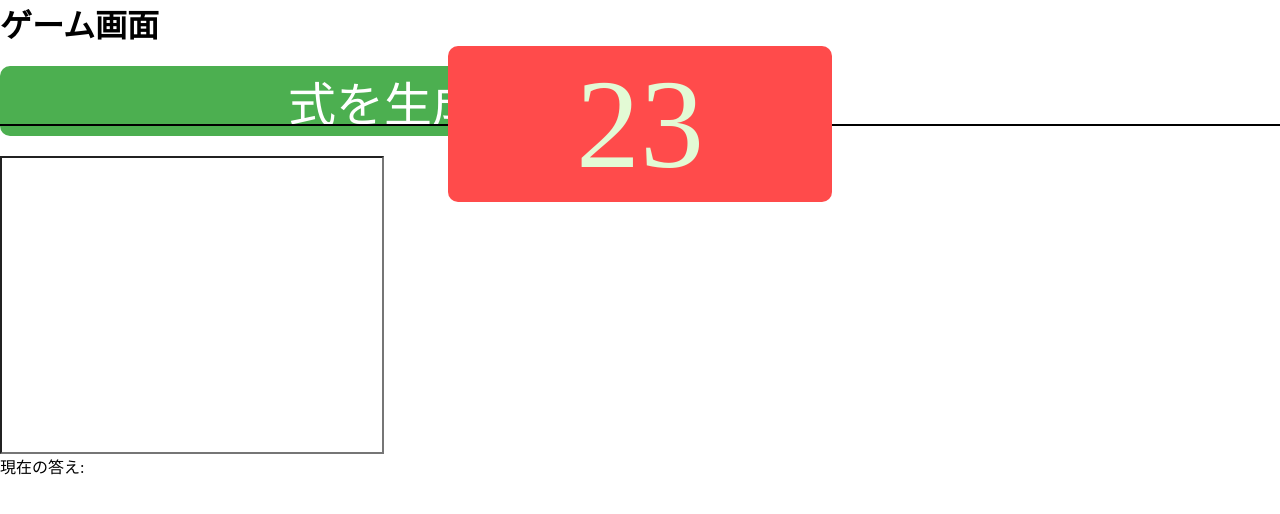
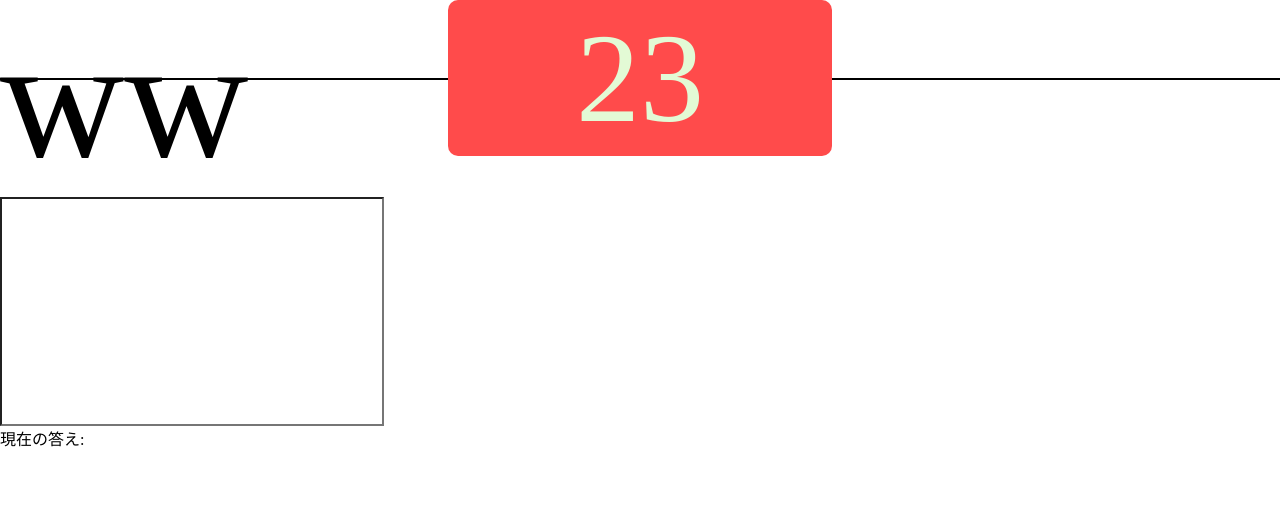
Before and after one commit to kusawokoshitemori/math_calculation_memory, a React app: page /game in a window 1280 px wide. Shown: the top 514 px of the page. Built offline with nearby package versions, Linux system fonts and the light colour scheme.

Commit message:
React 親コンポーネントの中央揃えの方法が分からない

```diff
--- a/src/components/math_formula.tsx
+++ b/src/components/math_formula.tsx
@@ -4,9 +4,14 @@ import "../styles/component.css"; // styles/component.cssをインポート
 interface MathFormulaProps {
   answer: number[];
   setAnswer: React.Dispatch<React.SetStateAction<number[]>>;
+  NewFormula: string;
 }
 
-const Math_formula: React.FC<MathFormulaProps> = ({ answer, setAnswer }) => {
+const Math_formula: React.FC<MathFormulaProps> = ({
+  answer,
+  setAnswer,
+  NewFormula,
+}) => {
   const [expression, setExpression] = useState<string>("");
 
   useEffect(() => {
@@ -29,8 +34,7 @@ const Math_formula: React.FC<MathFormulaProps> = ({ answer, setAnswer }) => {
 
   return (
     <div>
-      <button onClick={generateExpression}>式を生成</button>
-      <p>{expression}</p>
+      <p className="NewFormula_big_string">{NewFormula}</p>
       {/* 答えは非表示にする */}
     </div>
   );
--- a/src/styles/component.css
+++ b/src/styles/component.css
@@ -66,6 +66,13 @@ button:hover {
   font-size: 128px;
 }
 
+/* ここから式の画面 */
+.NewFormula_big_string {
+  padding: 0;
+  margin: 0;
+  font-size: 172px;
+}
+
 /* ここから入力画面 */
 /* Chrome, Safari, Edge 対応 */
 input[type="number"]::-webkit-outer-spin-button,
@@ -74,7 +81,6 @@ input[type="number"]::-webkit-inner-spin-button {
   appearance: none; /* 標準プロパティを追加 */
   margin: 0;
 }
-
 /* Firefox 対応 */
 input[type="number"] {
   -moz-appearance: textfield;
@@ -87,5 +93,5 @@ input[type="number"] {
 .answer_input_place {
   width: 30%;
   height: auto;
-  font-size: 256px;
+  font-size: 196px;
 }
--- a/src/styles/style.css
+++ b/src/styles/style.css
@@ -40,7 +40,5 @@ body {
   width: 100%;
 }
 
-.testtesttest {
-  height: 100%;
-  width: 100%;
+.answer_input_container {
 }
--- a/src/views/GameScene.tsx
+++ b/src/views/GameScene.tsx
@@ -10,6 +10,7 @@ const Game: React.FC = () => {
 
   const [timeLeft, setTimeLeft] = useState(30); // 初期制限時間を30秒に設定
   const [correctCount, setCorrectCount] = useState(0); //正解数
+  const [NewFormula, setNewFormula] = useState("ww");
 
   useEffect(() => {
     // タイマーを設定
@@ -20,11 +21,6 @@ const Game: React.FC = () => {
     // コンポーネントがアンマウントされるときにクリーンアップ
     return () => clearInterval(timer);
   }, []);
-
-  //答え確認用
-  useEffect(() => {
-    console.log("Current answers in parent:", answer);
-  }, [answer]);
 
   /* 誤答した時に5秒引くやつ */
   const handleIncorrectAnswer = () => {
@@ -37,7 +33,8 @@ const Game: React.FC = () => {
     const num2 = Math.floor(Math.random() * 100);
     const newAnswer = num1 + num2;
     setAnswer([...answer, newAnswer]); // 答えを更新
-    return `${num1} + ${num2}`; // 数式を返す
+    const formula = `${num1} + ${num2}`; // 新しい数式を作成
+    setNewFormula(formula); // 数式を newFormula に保存
   };
 
   //入力した数字が入ってる
@@ -62,12 +59,15 @@ const Game: React.FC = () => {
 
   return (
     <div className="answer_input_container">
-      <h1>ゲーム画面 </h1>
       <TimeLimitTimer
         timeLeft={timeLeft}
         onIncorrectAnswer={handleIncorrectAnswer}
       />
-      <Math_formula answer={answer} setAnswer={setAnswer} />
+      <Math_formula
+        answer={answer}
+        setAnswer={setAnswer}
+        NewFormula={NewFormula}
+      />
       <InputEmpty
         answer={answer}
         setAnswer={setAnswer}
@@ -75,7 +75,6 @@ const Game: React.FC = () => {
         setInputValue={setInputValue}
         onKeyDown={handleKeyDown}
       />
-      {/* 他のゲームロジックを追加 */}
     </div>
   );
 };
```
